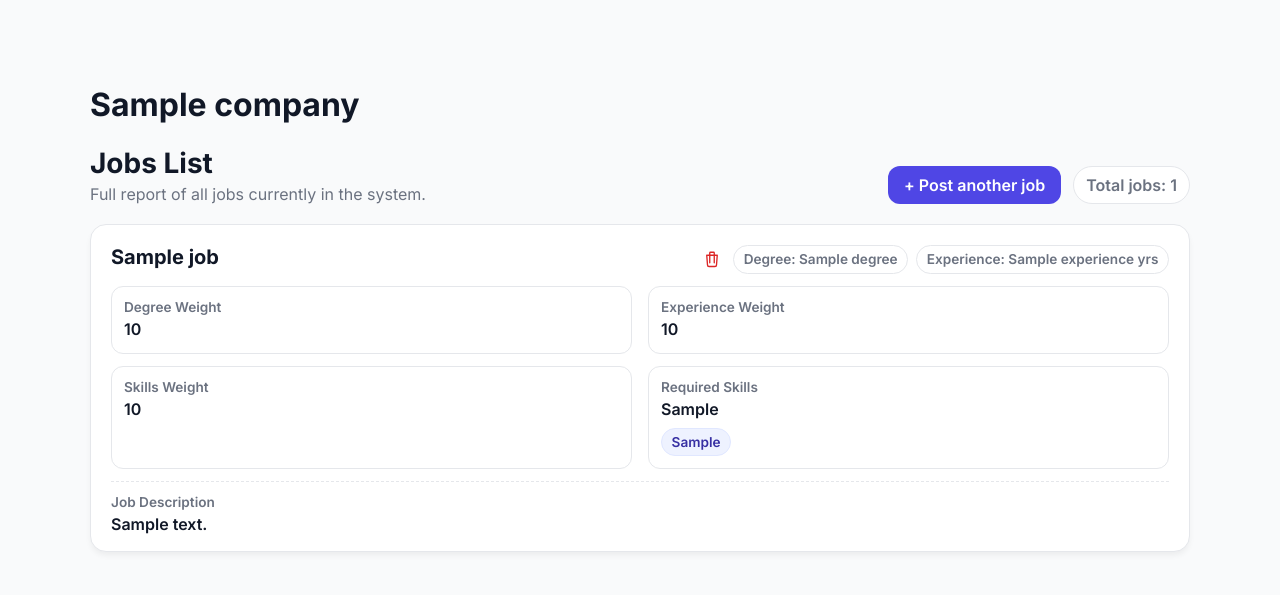
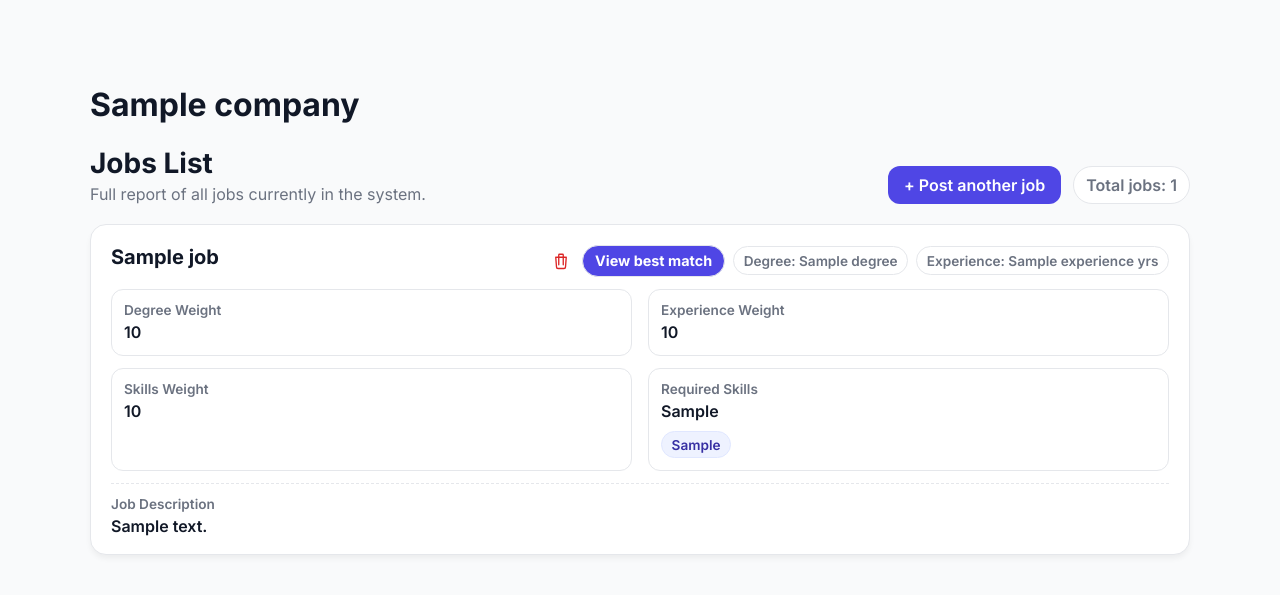
Before and after one commit to BS-ASPM-2025/bs-aspm-2025-team1, a FastAPI app: template templates/hr_jobs_list.html in a window 1280 px wide. Shown: the part 70-665 px from the top of the page. Run offline with FastAPI, Linux system fonts and the light colour scheme; the template is opened without the code that fills it: most values are stand-ins (such as "Sample title", 1, 10 or a date in 2020).

Commit message:
add 'view best match' button

```diff
--- a/templates/hr_jobs_list.html
+++ b/templates/hr_jobs_list.html
@@ -100,6 +127,26 @@
 
   .delete-btn:hover svg {
     stroke: #b91c1c;
+  }
+
+  .action-btn {
+    text-decoration: none;
+    border: 1px solid var(--border-color);
+    background: var(--primary-color);
+    color: white;
+    padding: 0.4rem 0.75rem;
+    border-radius: 999px;
+    font-weight: 700;
+    font-size: 0.9rem;
+    transition: transform 0.15s ease, background 0.2s ease;
+    white-space: nowrap;
+    display: inline-flex;
+    align-items: center;
+  }
+
+  .action-btn:hover {
+    background: #f3f4f6;
+    transform: translateY(-1px);
   }
 
   .badge {
@@ -264,6 +287,13 @@
 
                 </button>
               </form>
+
+              <!-- VIEW BEST MATCH BUTTON -->
+              <a href="/jobs/{{ j.id }}/best_match"
+                 class="action-btn"
+                 title="View best candidate match">
+                View best match
+              </a>
 
               <span class="badge">Degree: {{ j.degree }}</span>
               <span class="badge">Experience: {{ j.experience }} yrs</span>
```
Also changed, not shown: other parts of templates/hr_jobs_list.html (+30 -28 lines). Lines whose indentation alone changed are shown as unchanged.
